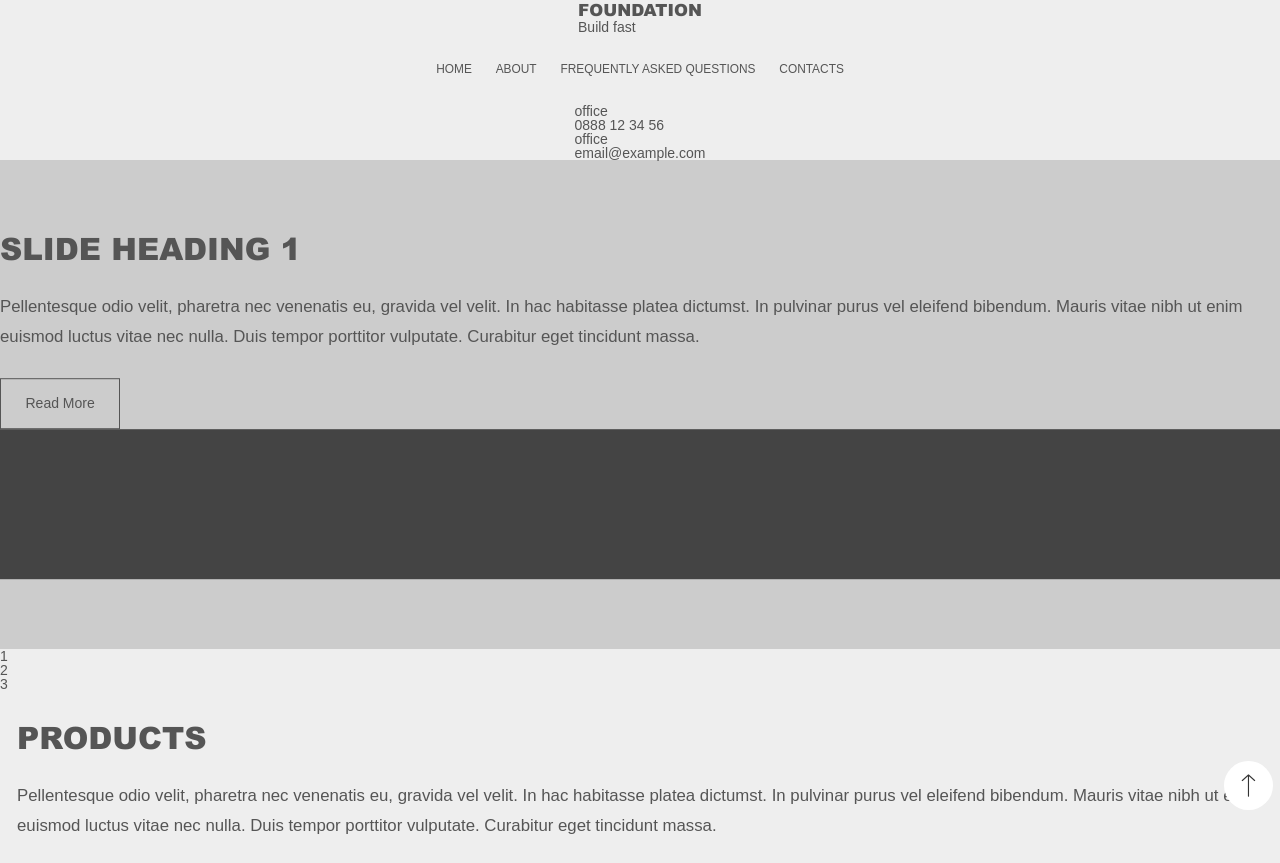
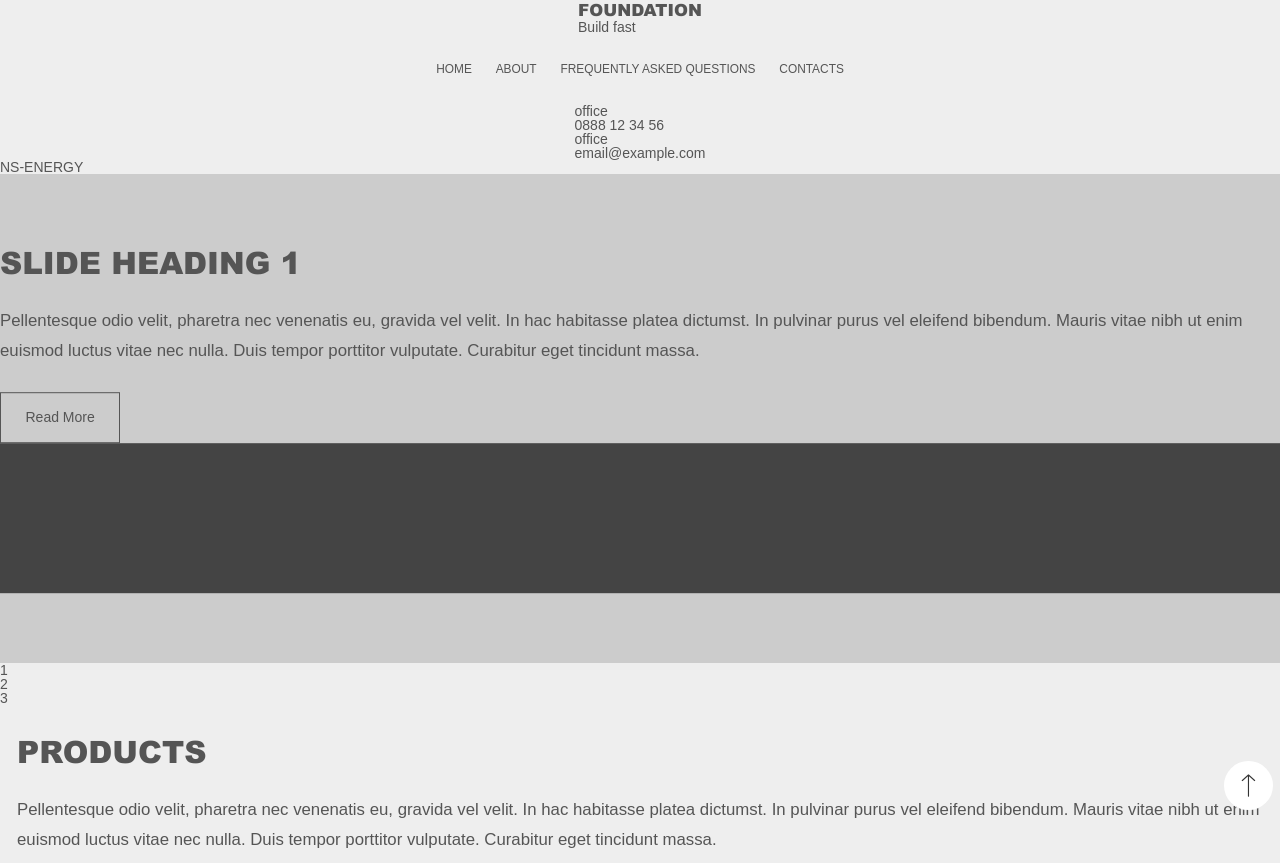
Before and after one commit to h5avlov/ns-energy.com, a Jekyll site: the page built from index.html, in a window 1280 px wide and 900 px high, cut to the strip 0-863 px from the top of the window. Built offline with Jekyll 4.4.1, drawn with Linux system fonts in a browser that asks for light colours.

Commit message:
Remote repository push test

```diff
--- a/index.html
+++ b/index.html
@@ -1,6 +1,8 @@
 ---
 layout: page
 ---
+
+<h1>NS-ENERGY</h1>
 
 {% include section.html className= "sell-points head-list" body = "sell-points.html" data = site.data.sellPoints %}
 
```
